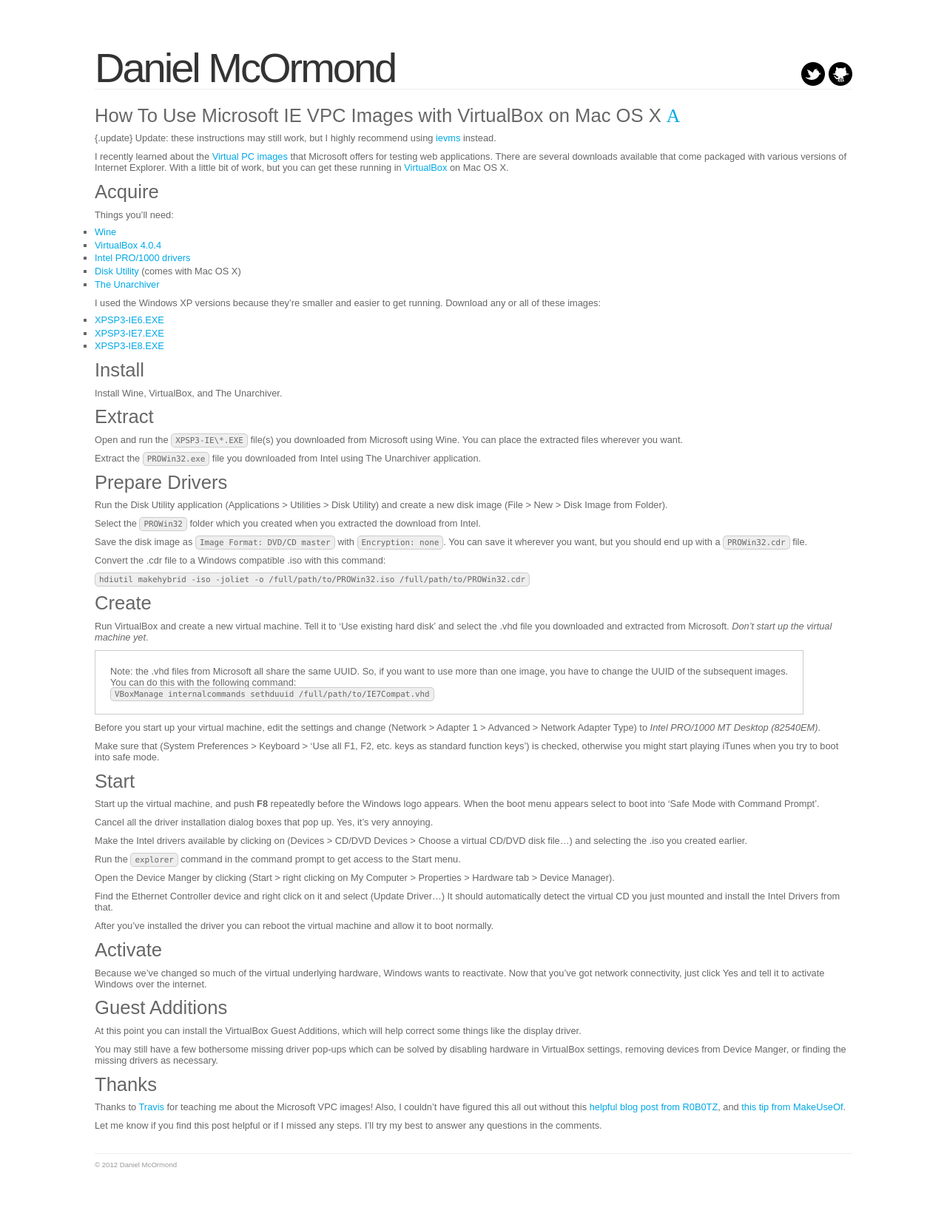
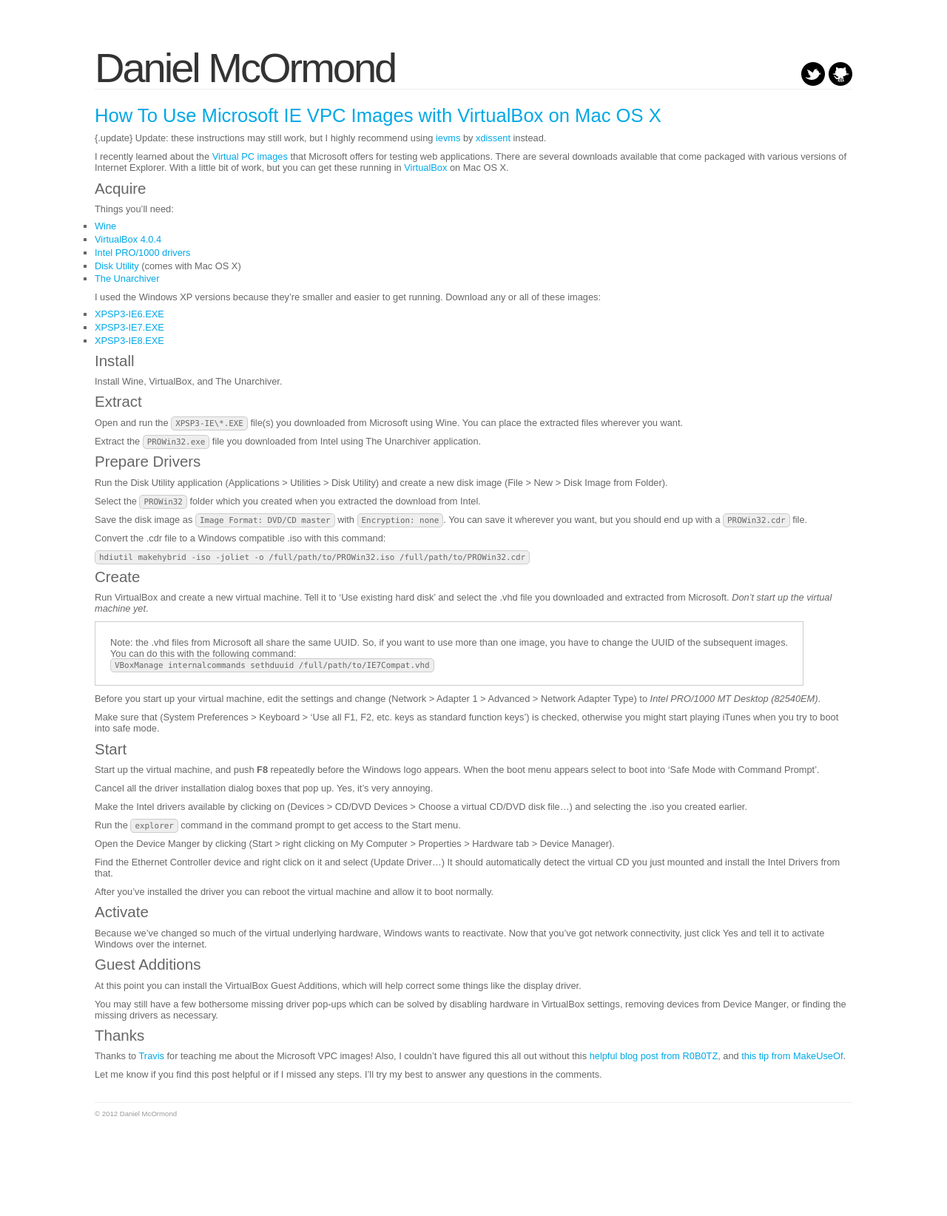
Before and after one commit to danielmcormond/danielmcormond.com, a Jekyll site: the page built from _posts/2011-02-21-how-to-use-microsoft-ie-vpc-images-with-virtualbox-on-mac-os-x.markdown, in a window 1280 px wide. Shown: the whole page at 74% size. Built offline with Jekyll 4.4.1, drawn with Linux system fonts in a browser that asks for light colours; some web fonts are replaced; comment, search, counter and statistics services are not loaded; after the commit the page ends 1575 px from its top, so only the background shows below that.

Commit message:
Adjusted some styles

```diff
--- a/_layouts/default.html
+++ b/_layouts/default.html
@@ -15,7 +15,6 @@
 		<link href="/css/reset.css" rel="stylesheet" type="text/css">
 		<link href="/css/style.css" rel="stylesheet" type="text/css">
 		<link href="/css/pygments.css" rel="stylesheet" type="text/css">
-		<link href="//get.pictos.cc/fonts/2437/1" rel="stylesheet" type="text/css">
 		<script type="text/javascript" src="http://use.typekit.com/nop2ftb.js"></script>
 		<script type="text/javascript">try{Typekit.load();}catch(e){}</script>
 	</head>
--- a/_layouts/post.html
+++ b/_layouts/post.html
@@ -2,7 +2,7 @@
 layout: default
 ---
 
-<h1>{{ page.title }} <a href="{{ page.url }}" class="pictos" title="Permalink">A</a></h1>
+<h1><a href="{{ page.url }}">{{ page.title }}</a></h1>
 
 {{ content }}
 
--- a/_posts/2011-02-21-how-to-use-microsoft-ie-vpc-images-with-virtualbox-on-mac-os-x.markdown
+++ b/_posts/2011-02-21-how-to-use-microsoft-ie-vpc-images-with-virtualbox-on-mac-os-x.markdown
@@ -6,11 +6,11 @@
 date: 2011-02-21 15:14:29 -05:00
 ---
 
-{.update} Update: these instructions may still work, but I highly recommend using [ievms](http://xdissent.github.com/ievms/) instead.
+{.update} Update: these instructions may still work, but I highly recommend using [ievms](http://xdissent.github.com/ievms/) by [xdissent](https://github.com/xdissent) instead.
 
 I recently learned about the [Virtual PC images](http://www.microsoft.com/downloads/en/details.aspx?FamilyID=21eabb90-958f-4b64-b5f1-73d0a413c8ef&amp;displaylang=en) that Microsoft offers for testing web applications. There are several downloads available that come packaged with various versions of Internet Explorer. With a little bit of work, but you can get these running in [VirtualBox](http://www.virtualbox.org/) on Mac OS X.
 
-# Acquire
+### Acquire
 
 Things you'll need:
 * [Wine](http://www.winehq.org/download/)
@@ -25,17 +25,17 @@
 * [XPSP3-IE7.EXE](http://www.microsoft.com/downloads/info.aspx?na=46&amp;SrcFamilyId=21EABB90-958F-4B64-B5F1-73D0A413C8EF&amp;SrcDisplayLang=en&amp;u=http%3a%2f%2fdownload.microsoft.com%2fdownload%2fB%2f7%2f2%2fB72085AE-0F04-4C6F-9182-BF1EE90F5273%2fXPSP3-IE7.EXE)
 * [XPSP3-IE8.EXE](http://www.microsoft.com/downloads/info.aspx?na=46&amp;SrcFamilyId=21EABB90-958F-4B64-B5F1-73D0A413C8EF&amp;SrcDisplayLang=en&amp;u=http%3a%2f%2fdownload.microsoft.com%2fdownload%2fB%2f7%2f2%2fB72085AE-0F04-4C6F-9182-BF1EE90F5273%2fXPSP3-IE8.EXE)
 
-# Install
+### Install
 
 Install Wine, VirtualBox, and The Unarchiver.
 
-# Extract
+### Extract
 
 Open and run the `XPSP3-IE\*.EXE` file(s) you downloaded from Microsoft using Wine. You can place the extracted files wherever you want.
 
 Extract the `PROWin32.exe` file you downloaded from Intel using The Unarchiver application.
 
-# Prepare Drivers
+### Prepare Drivers
 
 Run the Disk Utility application (Applications > Utilities > Disk Utility) and create a new disk image (File > New > Disk Image from Folder).
 
@@ -47,7 +47,7 @@
 
 `hdiutil makehybrid -iso -joliet -o /full/path/to/PROWin32.iso /full/path/to/PROWin32.cdr`
 
-# Create
+### Create
 
 Run VirtualBox and create a new virtual machine. Tell it to 'Use existing hard disk' and select the .vhd file you downloaded and extracted from Microsoft. *Don't start up the virtual machine yet*.
 
@@ -58,7 +58,7 @@
 Before you start up your virtual machine, edit the settings and change (Network > Adapter 1 > Advanced > Network Adapter Type) to *Intel PRO/1000 MT Desktop (82540EM)*.
 
 Make sure that (System Preferences > Keyboard > 'Use all F1, F2, etc. keys as standard function keys') is checked, otherwise you might start playing iTunes when you try to boot into safe mode.
-# Start
+### Start
 Start up the virtual machine, and push __F8__ repeatedly before the Windows logo appears. When the boot menu appears select to boot into 'Safe Mode with Command Prompt'.
 
 Cancel all the driver installation dialog boxes that pop up. Yes, it's very annoying.
@@ -73,17 +73,17 @@
 
 After you've installed the driver you can reboot the virtual machine and allow it to boot normally.
 
-# Activate
+### Activate
 
 Because we've changed so much of the virtual underlying hardware, Windows wants to reactivate. Now that you've got network connectivity, just click Yes and tell it to activate Windows over the internet.
 
-# Guest Additions
+### Guest Additions
 
 At this point you can install the VirtualBox Guest Additions, which will help correct some things like the display driver.
 
 You may still have a few bothersome missing driver pop-ups which can be solved by disabling hardware in VirtualBox settings, removing devices from Device Manger, or finding the missing drivers as necessary.
 
-# Thanks
+### Thanks
 
 Thanks to [Travis](http://twitter.com/travis) for teaching me about the Microsoft VPC images! Also, I couldn't have figured this all out without this [helpful blog post from R0B0TZ](http://r0b0tz.com/2011/02/using-microsofts-ie6-ie7-ie8-vhd-virtual-pc-images-with-virtualbox/), and [this tip from MakeUseOf](http://www.makeuseof.com/tag/how-to-create-windows-compatible-iso-disc-images-in-mac-os-x/).
 
--- a/css/style.css
+++ b/css/style.css
@@ -5,12 +5,6 @@
 }
 .group:after {
     clear:both;
-}
-
-/* Pictos icons */
-.pictos {
-    font-family: 'Pictos Custom';
-    -webkit-font-smoothing: antialiased;
 }
 
 h1, h2, h3, h4, h5, h6 {
@@ -172,10 +166,11 @@
 
 h1.caption {
 	font-style: italic;
+	margin-top: 0px;
 	margin-bottom: 10px;
 	background: #666;
 	color: #fff;
-	padding: 10px 15px;
+	padding: 10px 20px;
 }
 
 p {
```
Also changed, not shown: _posts/2010-07-16-postmark-cakephp-component.markdown (+4 -4 lines).
